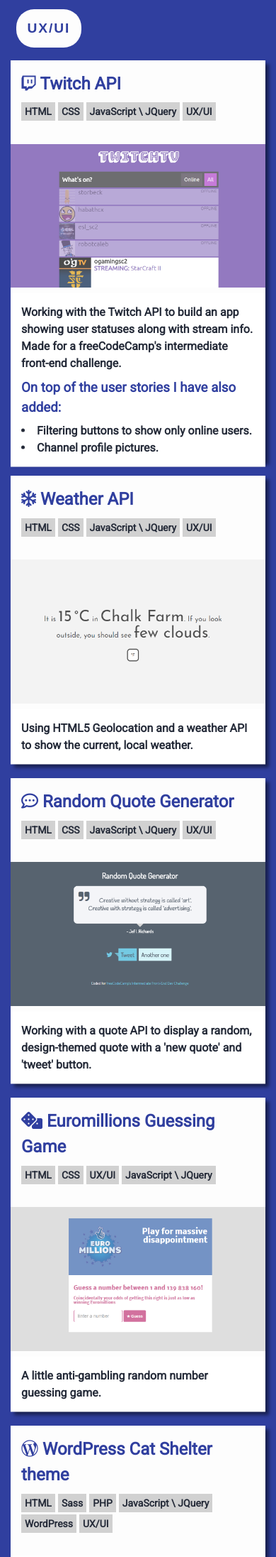
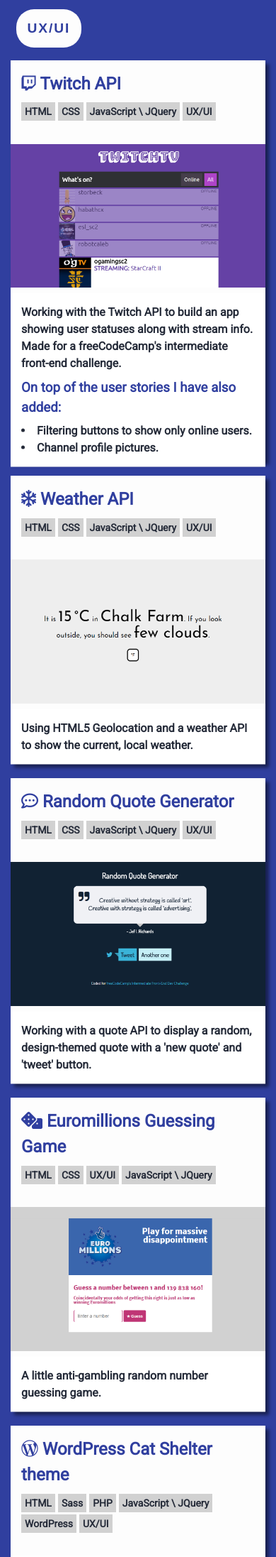
Before and after one commit to krisztin/krisztin.github.io, a Jekyll site: the page built from index.md, in a window 390 px wide. Shown: the part 1440-3633 px from the top of the page at 71% size. Built offline with Jekyll 4.4.1, drawn with Linux system fonts in a browser that asks for light colours; nearby versions of some CDN libraries.

Commit message:
mobile project picture opacity to 1

```diff
--- a/_sass/minima/_home.scss
+++ b/_sass/minima/_home.scss
@@ -100,6 +100,9 @@
   .project-card {
     -ms-flex-preferred-size: 100%;
     min-width: 100%;
+    img {
+      opacity: 1;
+    }
   }
 }
 
```
